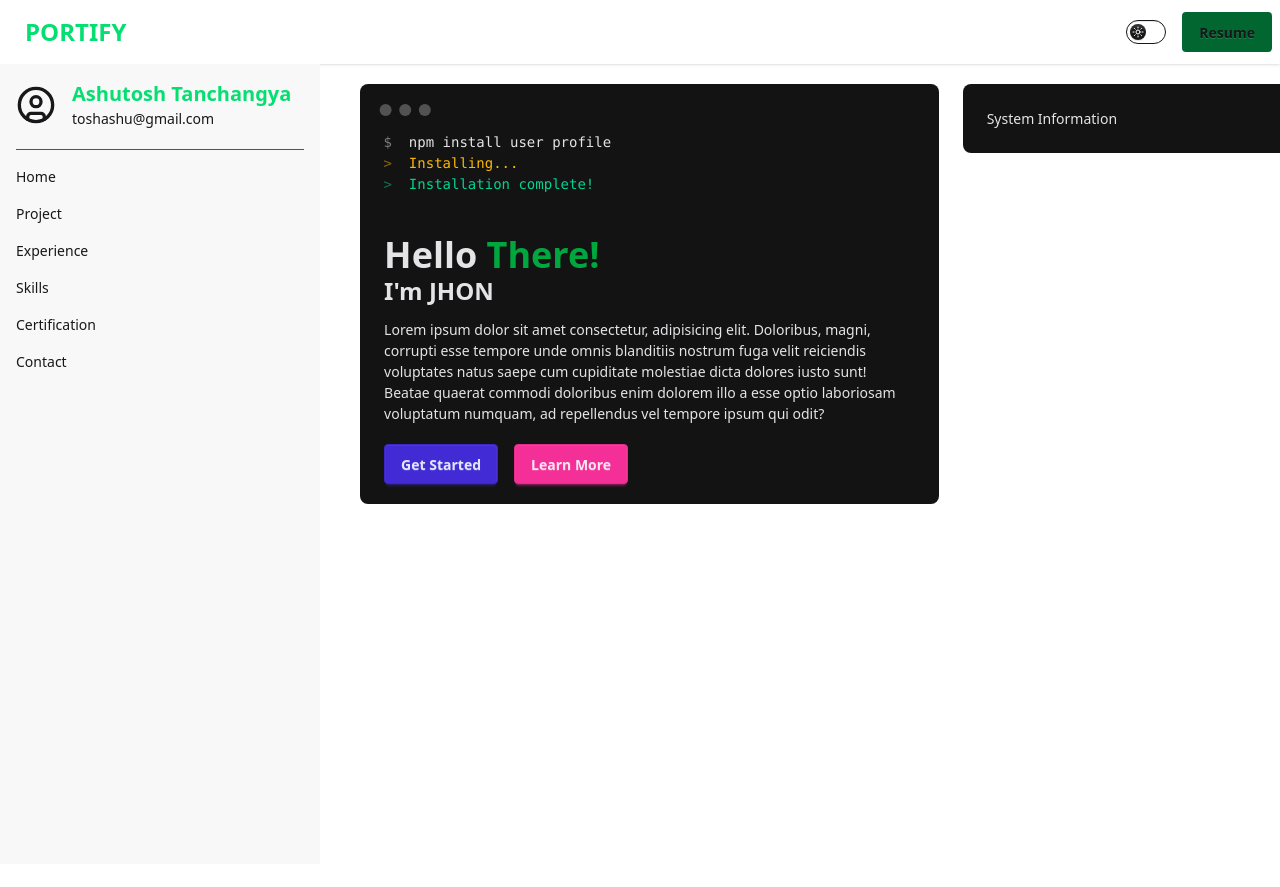
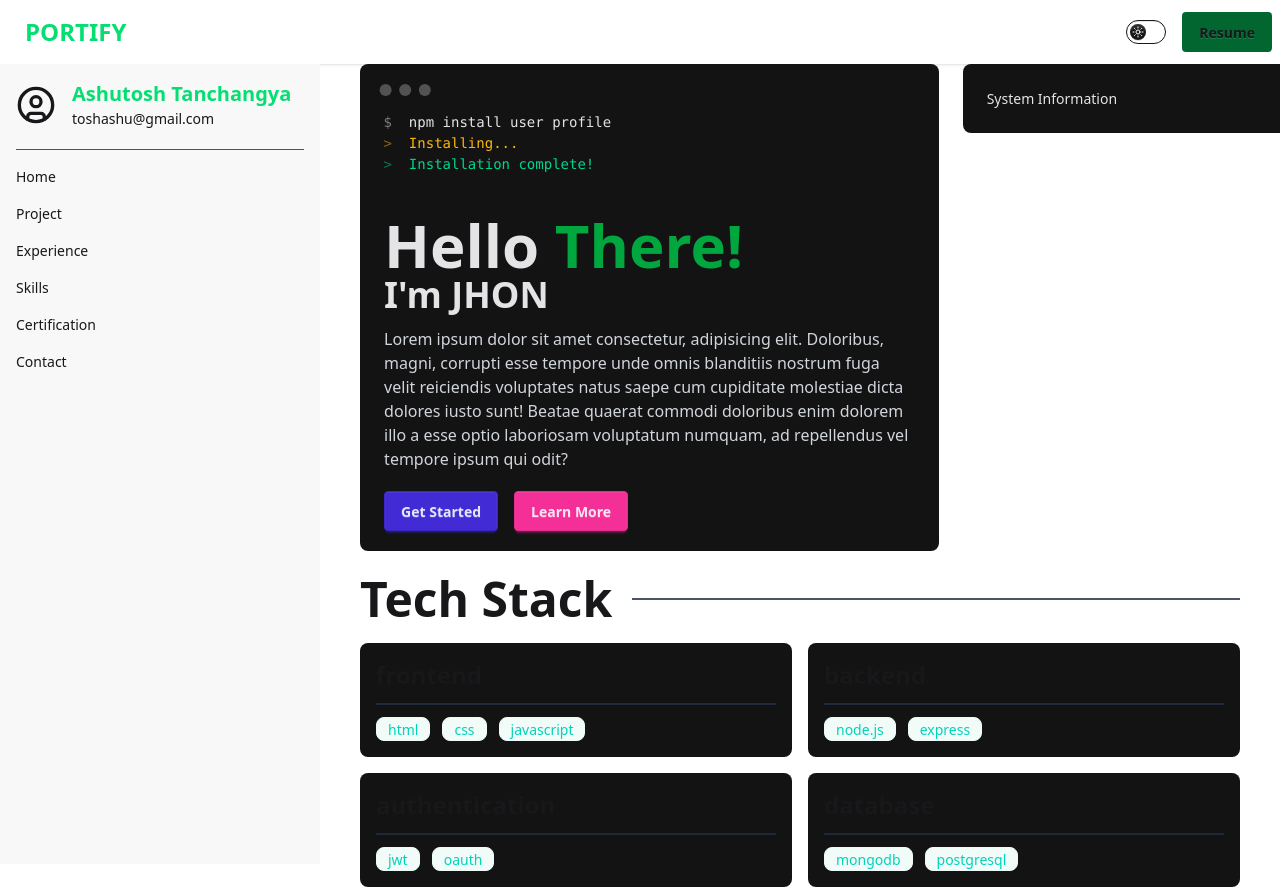
Before and after one commit to crack69-git/portify, a Next.js app: page / in a window 1280 px wide. Shown: the top 887 px of the page. Before the commit the page ends 864 px from the top, so only its background shows below. Built offline with nearby package versions, Linux system fonts and the light colour scheme.

Commit message:
added herosection , techstack section and projects section

```diff
--- a/package.json
+++ b/package.json
@@ -12,7 +12,8 @@
     "lucide-react": "^1.14.0",
     "next": "16.2.6",
     "react": "19.2.4",
-    "react-dom": "19.2.4"
+    "react-dom": "19.2.4",
+    "react-fast-marquee": "^1.6.5"
   },
   "devDependencies": {
     "@tailwindcss/postcss": "^4",
--- a/src/app/layout.jsx
+++ b/src/app/layout.jsx
@@ -19,7 +19,7 @@ export default function RootLayout({ children }) {
         <NavbarSection />
         <div className="flex">
           <RightSection />
-          <main>{children}</main>
+          <main className="w-11/12 mx-auto">{children}</main>
         </div>
       </body>
     </html>
--- a/src/app/page.jsx
+++ b/src/app/page.jsx
@@ -1,42 +1,12 @@
+import HeroSection from "@/components/shared/HeroSection";
+import TechStackSection from "@/components/shared/TechStackSection";
 import Image from "next/image";
 
 export default function Home() {
   return (
-    <div className=" grid grid-cols-3 gap-6 w-11/12 mx-auto mt-5 rounded-lg">
-      <div className="mockup-code w-full bg-[#131313] col-span-2">
-        <pre data-prefix="$">
-          <code>npm install user profile</code>
-        </pre>
-        <pre data-prefix=">" className="text-warning">
-          <code>Installing...</code>
-        </pre>
-        <pre data-prefix=">" className="text-success">
-          <code>Installation complete!</code>
-        </pre>
-        <div className="w-11/12 mx-auto pt-10">
-          <h1 className="text-4xl font-bold X">
-            Hello <span className="text-green-600">There!</span>
-          </h1>
-          <h3 className="text-2xl font-bold mb-3">I'm JHON</h3>
-          <p>
-            Lorem ipsum dolor sit amet consectetur, adipisicing elit. Doloribus,
-            magni, corrupti esse tempore unde omnis blanditiis nostrum fuga
-            velit reiciendis voluptates natus saepe cum cupiditate molestiae
-            dicta dolores iusto sunt! Beatae quaerat commodi doloribus enim
-            dolorem illo a esse optio laboriosam voluptatum numquam, ad
-            repellendus vel tempore ipsum qui odit?
-          </p>
-          <div className="flex gap-4 mt-5">
-            <button className="btn btn-primary">Get Started</button>
-            <button className="btn btn-secondary">Learn More</button>
-          </div>
-        </div>
-      </div>
-      <div>
-        <div className="card bg-[#131313] text-neutral-content w-96">
-          <div className="card-body ">System Information</div>
-        </div>
-      </div>
+    <div>
+      <HeroSection />
+      <TechStackSection />
     </div>
   );
 }
--- /dev/null
+++ b/src/app/projects/page.jsx
@@ -0,0 +1,11 @@
+import React from "react";
+
+const ProjectPage = () => {
+  return (
+    <div className="w-11/12 mx-auto border">
+      <h2>Projects</h2>
+    </div>
+  );
+};
+
+export default ProjectPage;
--- /dev/null
+++ b/src/components/shared/HeroSection.jsx
@@ -0,0 +1,46 @@
+import React from "react";
+
+const HeroSection = () => {
+  return (
+    <div>
+      <div className=" grid grid-cols-3 gap-6 w-11/12 mx-auto rounded-lg">
+        <div className="mockup-code w-full bg-[#131313] col-span-2">
+          <pre data-prefix="$">
+            <code>npm install user profile</code>
+          </pre>
+          <pre data-prefix=">" className="text-warning">
+            <code>Installing...</code>
+          </pre>
+          <pre data-prefix=">" className="text-success">
+            <code>Installation complete!</code>
+          </pre>
+          <div className="w-11/12 mx-auto pt-10">
+            <h1 className="text-6xl font-bold X">
+              Hello <span className="text-green-600">There!</span>
+            </h1>
+            <h3 className="text-4xl font-bold mb-3">I'm JHON</h3>
+            <p className="text-[16px] text-gray-300">
+              Lorem ipsum dolor sit amet consectetur, adipisicing elit.
+              Doloribus, magni, corrupti esse tempore unde omnis blanditiis
+              nostrum fuga velit reiciendis voluptates natus saepe cum
+              cupiditate molestiae dicta dolores iusto sunt! Beatae quaerat
+              commodi doloribus enim dolorem illo a esse optio laboriosam
+              voluptatum numquam, ad repellendus vel tempore ipsum qui odit?
+            </p>
+            <div className="flex gap-4 mt-5">
+              <button className="btn btn-primary">Get Started</button>
+              <button className="btn btn-secondary">Learn More</button>
+            </div>
+          </div>
+        </div>
+        <div>
+          <div className="card bg-[#131313] text-neutral-content w-96">
+            <div className="card-body ">System Information</div>
+          </div>
+        </div>
+      </div>
+    </div>
+  );
+};
+
+export default HeroSection;
--- a/src/components/shared/RightSection.jsx
+++ b/src/components/shared/RightSection.jsx
@@ -1,15 +1,28 @@
 import { CircleUser } from "lucide-react";
+import Link from "next/link";
 import React from "react";
 
 const RightSection = () => {
   const links = (
     <>
+      <Link href="/">
         <li>Home</li>
+      </Link>
+      <Link href="/projects">
         <li>Project</li>
+      </Link>
+      <Link href="/experience">
         <li>Experience</li>
+      </Link>
+      <Link href="/skills">
         <li>Skills</li>
+      </Link>
+      <Link href="/certifications">
         <li>Certification</li>
+      </Link>
+      <Link href="/contact">
         <li>Contact</li>
+      </Link>
     </>
   );
   return (
--- /dev/null
+++ b/src/components/shared/TechStackSection.jsx
@@ -0,0 +1,49 @@
+import React from "react";
+
+const TechStackSection = () => {
+  return (
+    <div className="w-11/12 mx-auto mt-6">
+      <div className="flex items-center gap-5">
+        <h1 className="text-5xl font-bold min-w-fit">Tech Stack</h1>
+        <p className="h-0.5 w-full border border-gray-600"></p>
+      </div>
+      <div className="grid grid-cols-2 gap-4 mt-5">
+        <div className="bg-[#131313] p-4 rounded-lg">
+          <h4 className="text-2xl font-bold ">frontend</h4>
+          <p className="h-0.5 bg-gray-800 w-full my-3"></p>
+          <div className="flex flex-wrap gap-3">
+            <p className="badge badge-accent badge-soft">html</p>
+            <p className="badge badge-accent badge-soft">css</p>
+            <p className="badge badge-accent badge-soft">javascript</p>
+          </div>
+        </div>
+        <div className="bg-[#131313] p-4 rounded-lg">
+          <h4 className="text-2xl font-bold ">backend</h4>
+          <p className="h-0.5 bg-gray-800 w-full my-3"></p>
+          <div className="flex flex-wrap gap-3">
+            <p className="badge badge-accent badge-soft">node.js</p>
+            <p className="badge badge-accent badge-soft">express</p>
+          </div>
+        </div>
+        <div className="bg-[#131313] p-4 rounded-lg">
+          <h4 className="text-2xl font-bold ">authentication</h4>
+          <p className="h-0.5 bg-gray-800 w-full my-3"></p>
+          <div className="flex flex-wrap gap-3">
+            <p className="badge badge-accent badge-soft">jwt</p>
+            <p className="badge badge-accent badge-soft">oauth</p>
+          </div>
+        </div>
+        <div className="bg-[#131313] p-4 rounded-lg">
+          <h4 className="text-2xl font-bold ">database</h4>
+          <p className="h-0.5 bg-gray-800 w-full my-3"></p>
+          <div className="flex flex-wrap gap-3">
+            <p className="badge badge-accent badge-soft">mongodb</p>
+            <p className="badge badge-accent badge-soft">postgresql</p>
+          </div>
+        </div>
+      </div>
+    </div>
+  );
+};
+
+export default TechStackSection;
```
Also changed, not shown: 1 other file (tests, documents, lock files or other folders). Lines whose indentation alone changed are shown as unchanged.
